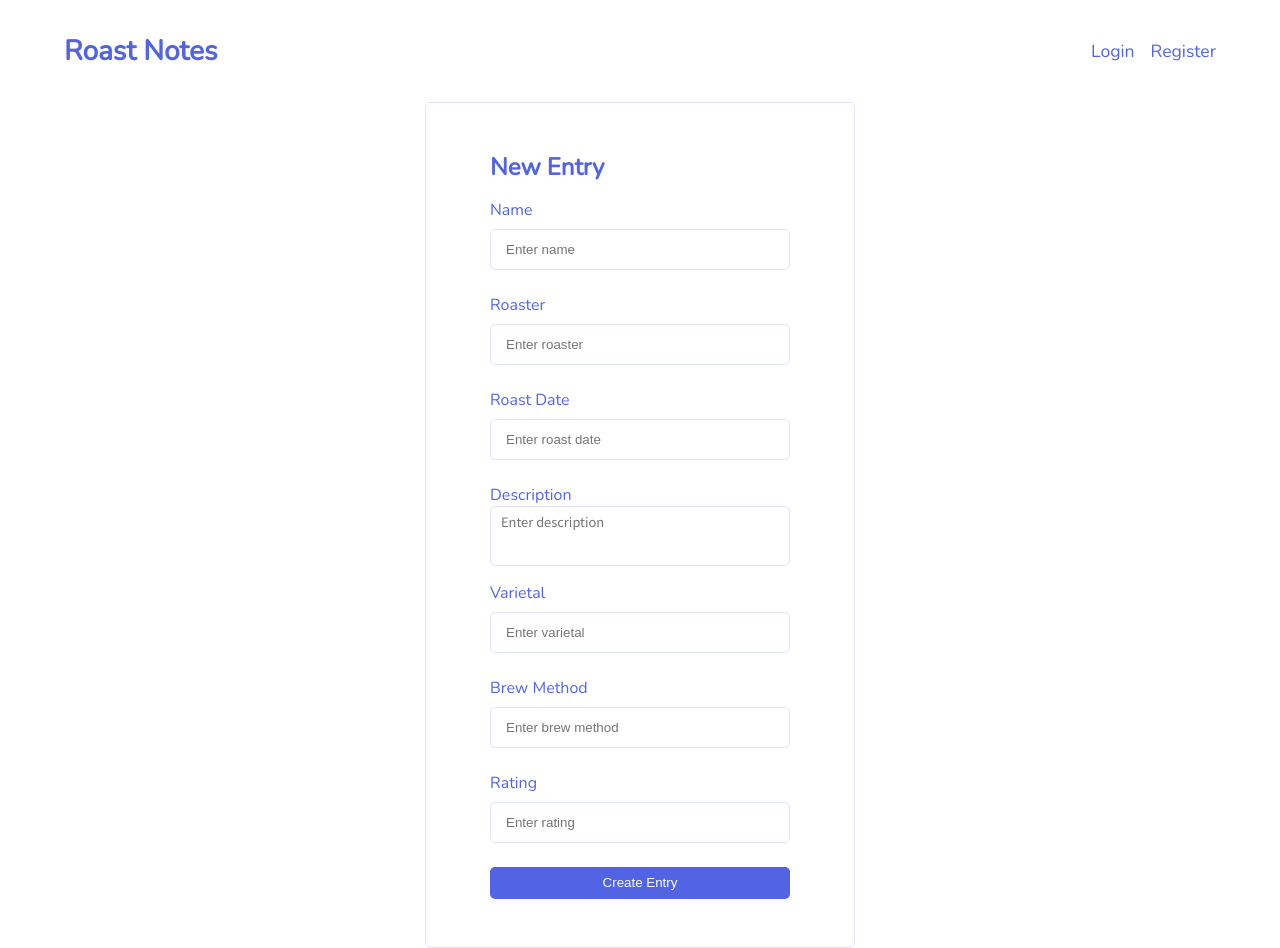
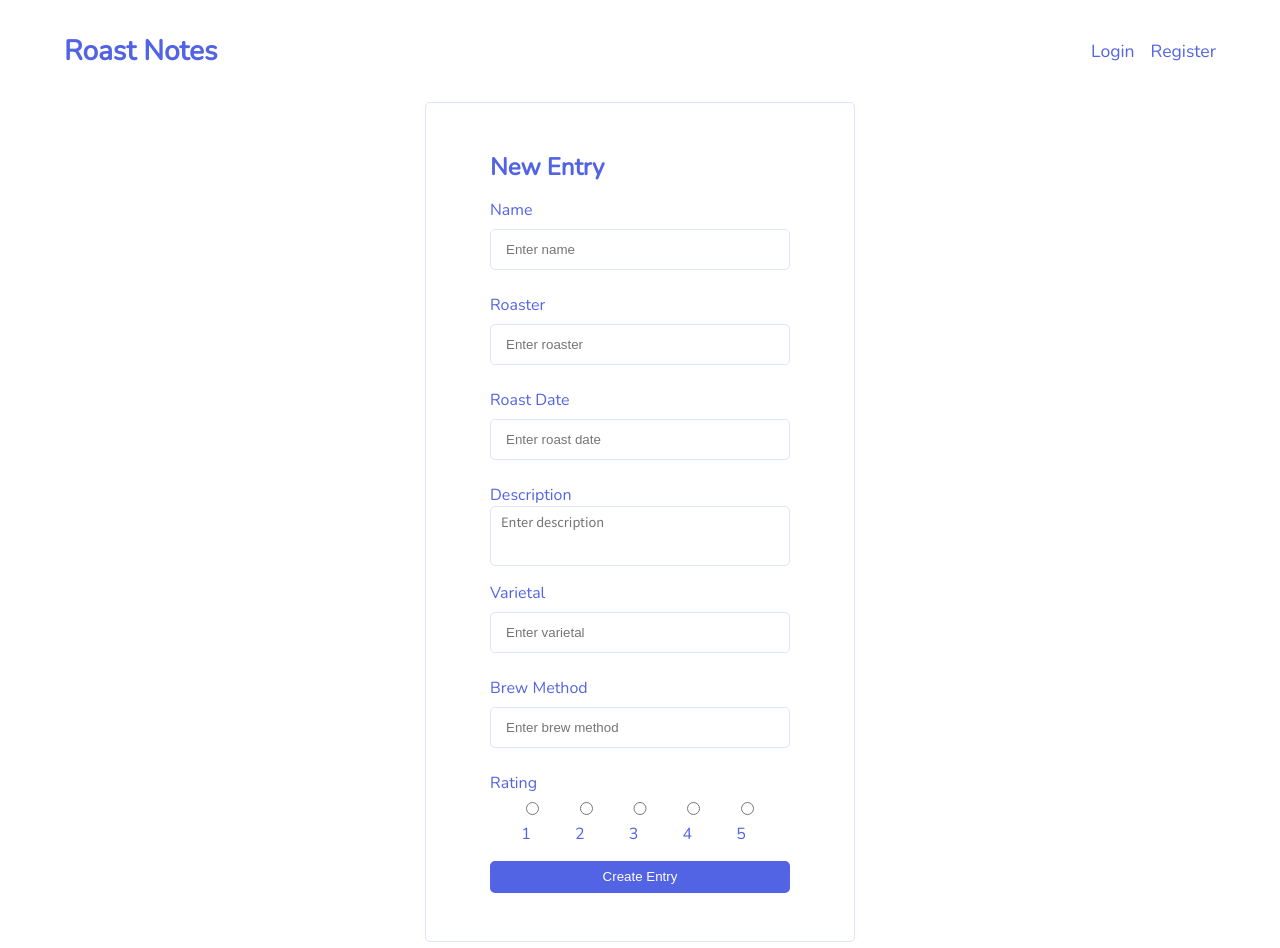
Before and after one commit to brandensherman/roast-notes, a React (Create React App) app in the folder frontend/: page /create in a window 1280 px wide. Built offline with nearby package versions, Linux system fonts and the light colour scheme.

Commit message:
screen(CreateEntry): added radio buttons to rating entry

```diff
--- a/frontend/src/index.css
+++ b/frontend/src/index.css
@@ -144,6 +144,14 @@ a {
   resize: none;
 }
 
+.radio-container {
+  display: flex;
+  justify-content: space-evenly;
+}
+
+.radio-item {
+}
+
 /* ALL ENTRIES - HOME SCREEN */
 
 .entry-container {
--- a/frontend/src/screens/CreateEntryScreen.js
+++ b/frontend/src/screens/CreateEntryScreen.js
@@ -1,22 +1,22 @@
-import React, { useState } from 'react';
-import { useDispatch } from 'react-redux';
-import { createEntry } from '../reducers/entryListReducer';
+import React, { useState } from 'react'
+import { useDispatch } from 'react-redux'
+import { createEntry } from '../reducers/entryListReducer'
 
 const CreateEntry = ({ location, history }) => {
-  const [name, setName] = useState('');
-  const [roaster, setRoaster] = useState('');
-  const [roastDate, setRoastDate] = useState('');
-  const [description, setDescription] = useState('');
-  const [brewMethod, setBrewMethod] = useState('');
-  const [varietal, setVarietal] = useState('');
-  const [rating, setRating] = useState('');
+  const [name, setName] = useState('')
+  const [roaster, setRoaster] = useState('')
+  const [roastDate, setRoastDate] = useState('')
+  const [description, setDescription] = useState('')
+  const [brewMethod, setBrewMethod] = useState('')
+  const [varietal, setVarietal] = useState('')
+  const [rating, setRating] = useState('')
 
-  const redirect = location.search ? location.search.split('=')[1] : '/';
+  const redirect = location.search ? location.search.split('=')[1] : '/'
 
-  const dispatch = useDispatch();
+  const dispatch = useDispatch()
 
   const handleSubmit = (e) => {
-    e.preventDefault();
+    e.preventDefault()
 
     dispatch(
       createEntry({
@@ -28,10 +28,10 @@ const CreateEntry = ({ location, history }) => {
         varietal,
         rating,
       })
-    );
+    )
 
-    history.push(redirect);
-  };
+    history.push(redirect)
+  }
 
   return (
     <div className='auth-container'>
@@ -99,21 +99,60 @@ const CreateEntry = ({ location, history }) => {
         </div>
         <div className='form-item'>
           <label htmlFor='rating'>Rating</label>
-          <input
-            type='text'
-            name='rating'
-            placeholder='Enter rating'
-            value={rating}
-            onChange={(e) => setRating(e.target.value)}
-          />
+          <div className='radio-container'>
+            <div className='radio-input'>
+              <input
+                type='radio'
+                name='rating'
+                value={1}
+                onChange={(e) => setRating(e.target.value)}
+              />
+              <label>1</label>
+            </div>
+            <div className='radio-input'>
+              <input
+                type='radio'
+                name='rating'
+                value={2}
+                onChange={(e) => setRating(e.target.value)}
+              />
+              <label>2</label>
+            </div>
+            <div className='radio-input'>
+              <input
+                type='radio'
+                name='rating'
+                value={3}
+                onChange={(e) => setRating(e.target.value)}
+              />
+              <label>3</label>
+            </div>
+            <div className='radio-input'>
+              <input
+                type='radio'
+                name='rating'
+                value={4}
+                onChange={(e) => setRating(e.target.value)}
+              />
+              <label>4</label>
+            </div>
+            <div className='radio-input'>
+              <input
+                type='radio'
+                name='rating'
+                value={5}
+                onChange={(e) => setRating(e.target.value)}
+              />
+              <label>5</label>
+            </div>
+          </div>
         </div>
-
         <button className='btn btn-submit' type='submit'>
           Create Entry
         </button>
       </form>
     </div>
-  );
-};
+  )
+}
 
-export default CreateEntry;
+export default CreateEntry
--- a/frontend/src/screens/EntryScreen.js
+++ b/frontend/src/screens/EntryScreen.js
@@ -47,7 +47,7 @@ const EntryScreen = ({ match }) => {
           <strong>Brew Method:</strong> {brewMethod}
         </p>
         <p>
-          <strong>Rating:</strong> {rating}
+          <strong>Rating:</strong> {rating}/5
         </p>
 
         <div className='entry-buttons'>
```
